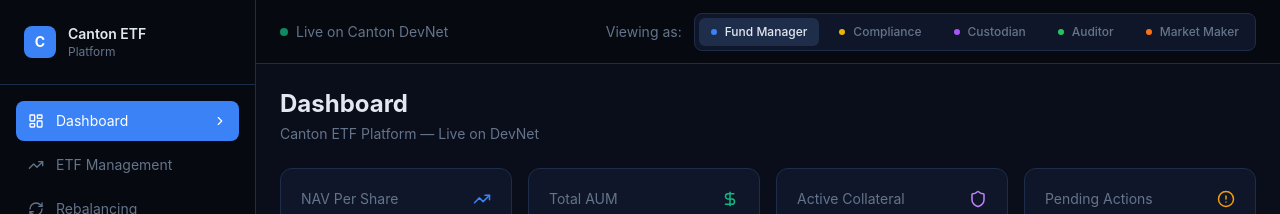
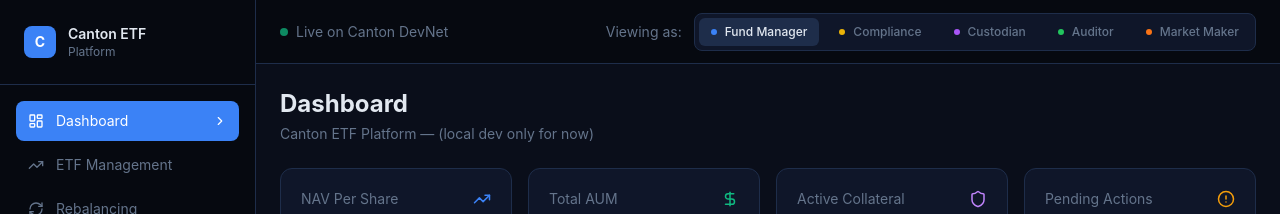
Before and after one commit to justin-atwell/canton-demo-etf-ui, a React (Vite) app: page / in a window 1280 px wide. Shown: the top 214 px of the page. Built offline with nearby package versions, Linux system fonts and the light colour scheme.

Commit message:
dashboard v0 with mock data

```diff
--- a/src/pages/Dashboard.tsx
+++ b/src/pages/Dashboard.tsx
@@ -42,7 +42,7 @@
       <div>
         <h1 className="text-2xl font-bold text-canton-text">Dashboard</h1>
         <p className="text-canton-muted text-sm mt-1">
-          Canton ETF Platform — Live on DevNet
+          Canton ETF Platform — (local dev only for now)
         </p>
       </div>
 
```
